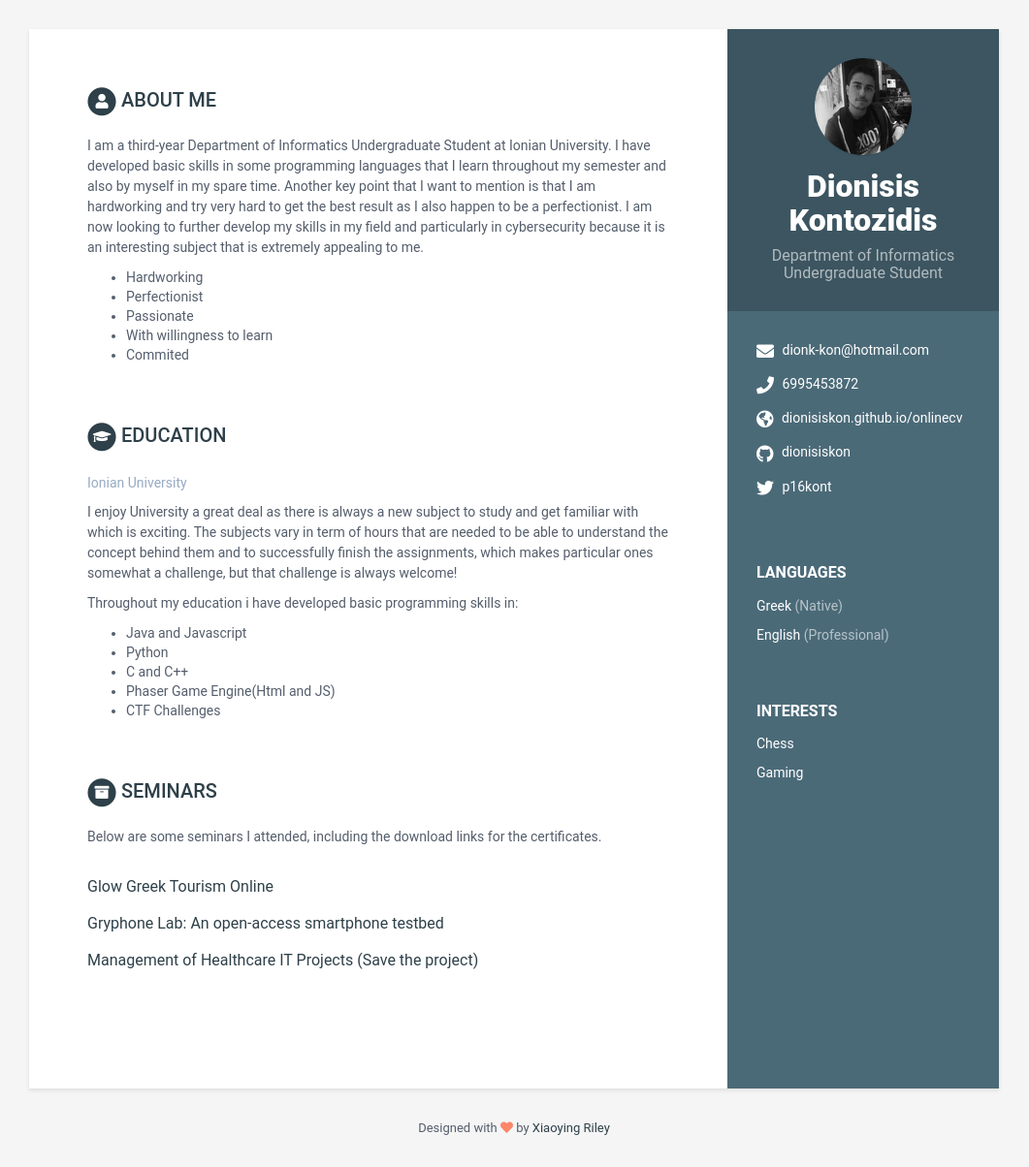
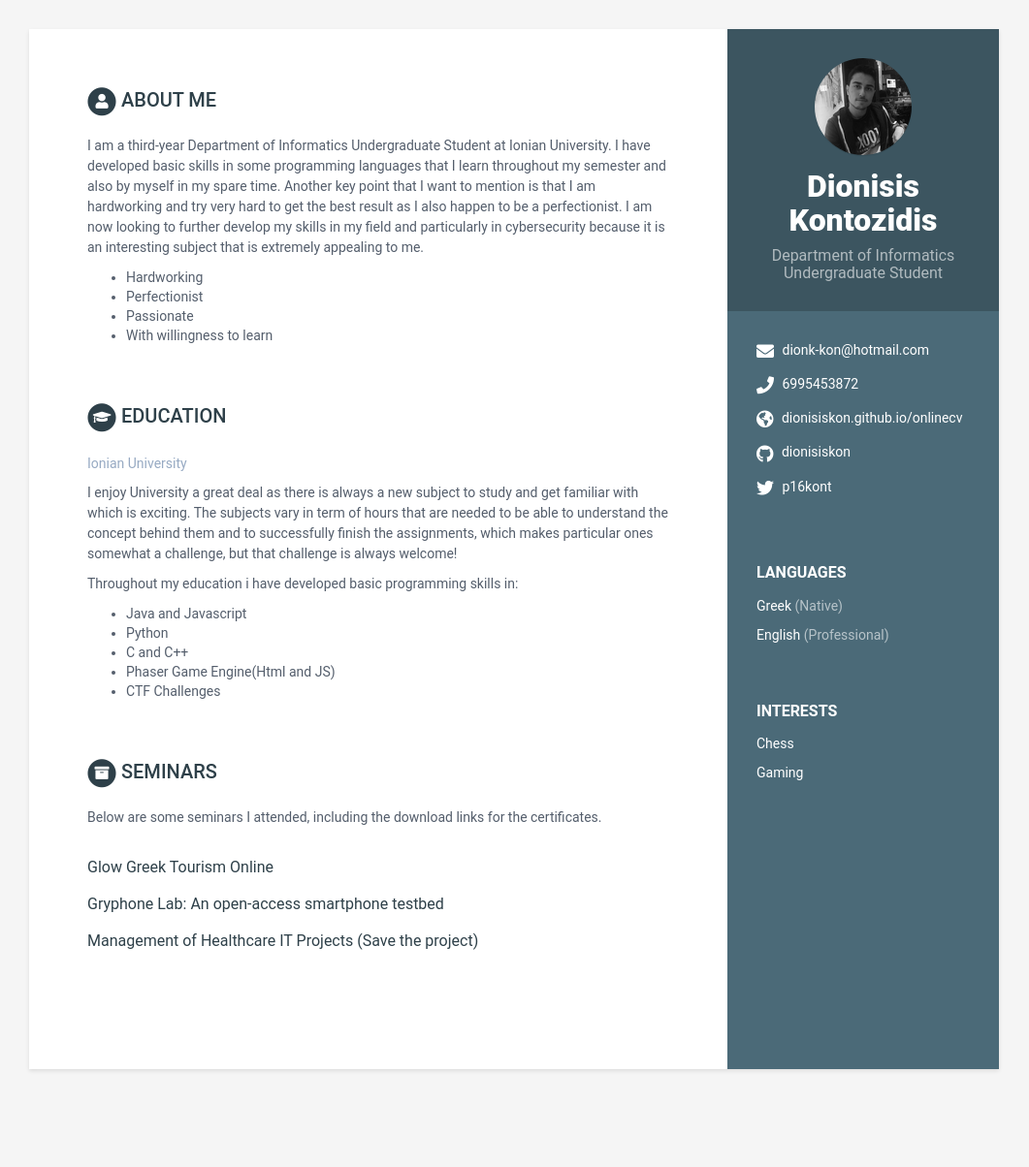
Before and after one commit to dionisiskon/OnlineCV, a Jekyll site: the page built from index.html, in a window 1280 px wide. Shown: the whole page at 97% size, without its empty margins (110-1171 px from the left). Built offline with Jekyll 4.4.1, drawn with Linux system fonts in a browser that asks for light colours; after the commit the page ends 1163 px from its top, so only the background shows below that.

Commit message:
Minor changes

```diff
--- a/_config.yml
+++ b/_config.yml
@@ -1,7 +1,7 @@
 #Update all the sections by editing the data.yml file inside _data folder.
 
 # Site Settings
-title: My Resume
+title: Resume/CV
 url: 'http://webjeda.com'
 baseurl: '/onlinecv' #change it according to your repository name
 # Style will be applied only after restarting the build or serve. Just choose one of the options.
--- a/_data/data.yml
+++ b/_data/data.yml
@@ -55,7 +55,6 @@ career-profile:
         - Perfectionist
         - Passionate
         - With willingness to learn
-        - Commited
 education:
     - Expected degree: BSc in Computer Science
       university: Ionian University
@@ -166,6 +165,3 @@ projects:
 
       #- name: Sketch & Photoshop
       #  level: 60%
-
-footer: >
-    Designed with <i class="fas fa-heart"></i> by <a href="http://themes.3rdwavemedia.com" target="_blank" rel="nofollow">Xiaoying Riley</a>
```
